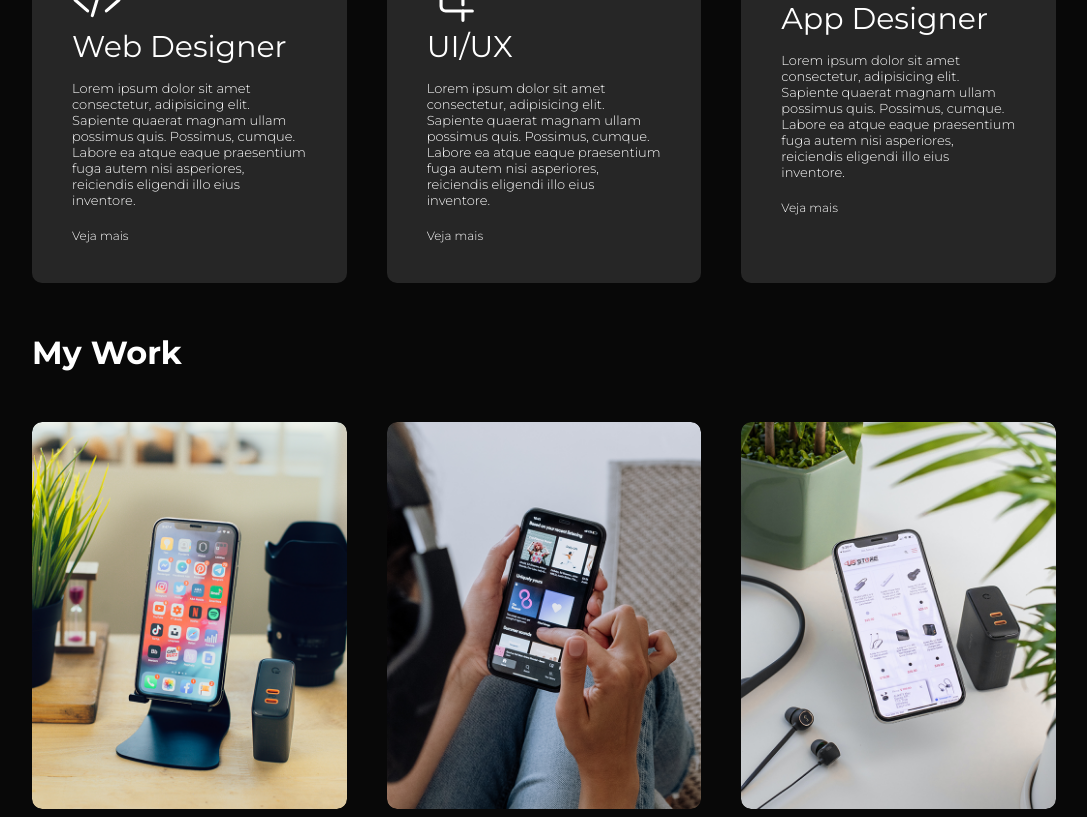
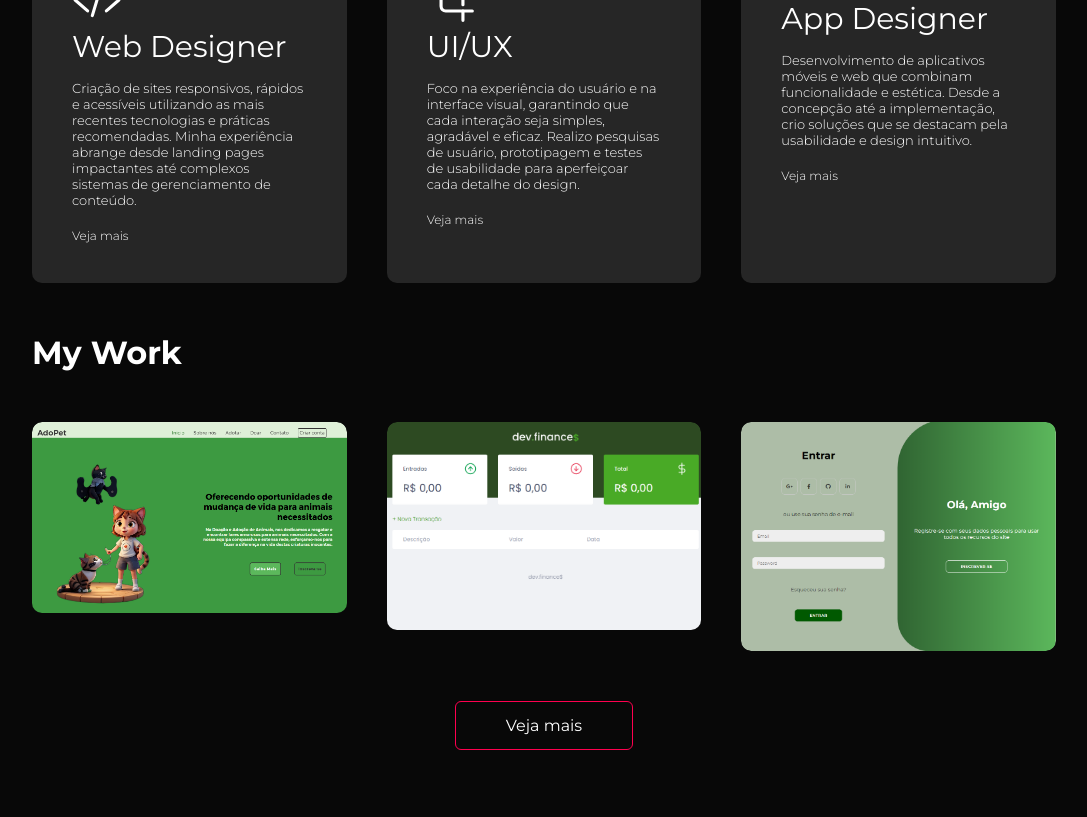
Before and after one commit to Offklaus/PortifolioUNI, a plain HTML site: page index.html in a window 1280 px wide. Shown: the part 1655-2472 px from the top of the page, without its empty margins (96-1183 px from the left). Drawn offline with nearby package versions, Linux system fonts and the light colour scheme.

Commit message:
Add files via upload

```diff
--- a/index.html
+++ b/index.html
@@ -85,21 +85,23 @@
                 <div>
                     <ion-icon name="code-slash-outline"></ion-icon>
                     <h2>Web Designer</h2>
-                    <p>Lorem ipsum dolor sit amet consectetur, adipisicing elit. Sapiente quaerat magnam ullam possimus quis. Possimus, cumque. Labore ea atque eaque praesentium fuga autem nisi asperiores, reiciendis eligendi illo eius inventore.</p>
+                    <p>Criação de sites responsivos, rápidos e acessíveis utilizando as mais recentes tecnologias e práticas recomendadas. Minha experiência abrange desde landing pages impactantes até complexos sistemas de gerenciamento de conteúdo.</p>
                     <a href="">Veja mais </a>
                 </div>
 
                 <div>
                     <ion-icon name="crop-outline"></ion-icon>
                     <h2>UI/UX</h2>
-                    <p>Lorem ipsum dolor sit amet consectetur, adipisicing elit. Sapiente quaerat magnam ullam possimus quis. Possimus, cumque. Labore ea atque eaque praesentium fuga autem nisi asperiores, reiciendis eligendi illo eius inventore.</p>
+                    <p>Foco na experiência do usuário e na interface visual, garantindo que cada interação seja simples, agradável e eficaz. Realizo pesquisas de usuário, prototipagem e testes de usabilidade para aperfeiçoar cada detalhe do design.
+
+                    </p>
                     <a href="">Veja mais </a>
                 </div>
 
                 <div>
                     <ion-icon class="icon" name="logo-apple-appstore"></ion-icon>
                     <h2>App Designer</h2>
-                    <p>Lorem ipsum dolor sit amet consectetur, adipisicing elit. Sapiente quaerat magnam ullam possimus quis. Possimus, cumque. Labore ea atque eaque praesentium fuga autem nisi asperiores, reiciendis eligendi illo eius inventore.</p>
+                    <p>Desenvolvimento de aplicativos móveis e web que combinam funcionalidade e estética. Desde a concepção até a implementação, crio soluções que se destacam pela usabilidade e design intuitivo.</p>
                     <a href="">Veja mais </a>
                 </div>
 
@@ -114,39 +116,30 @@
             <h1 class="sub-title">My Work</h1>
             <div class="work_list">
                 <div class="work">
-                    <img src="images/work-1.png">
+                    <img src="images/ADOPET.png">
                     <div class="layer">
-                        <h3>Social Media App</h3>
-                        <p>Lorem ipsum dolor sit amet, consectetur adipisicing elit.
-                            Itaque consectetur odio nihil rerum, tempora provident qui
-                            natus doloribus ipsam reiciendis commodi ex hic! Perspiciatis sint, i
-                            psam sed doloremque optio molestias?</p>
+                        <h3>AdoPet</h3>
+                        <p>Um site usado para adoção de animais de estimação, criada no intuito de ajudar e facilitar.</p>
+                            <a href="https://offklaus.github.io/Petshop/"><ion-icon class="icon" name="share-outline"></ion-icon></a>
+
+                    </div>
+                </div>
+
+                <div class="work">
+                    <img src="images/fincias.png">
+                    <div class="layer">
+                        <h3>App de financias</h3>
+                        <p>Intuito de aprender e estudar, desenvolver um app onde controla seu gastos.</p>
                             <a href=""><ion-icon class="icon" name="share-outline"></ion-icon></a>
 
                     </div>
                 </div>
 
                 <div class="work">
-                    <img src="images/work-2.png">
+                    <img src="images/LOGIN.png">
                     <div class="layer">
-                        <h3>Music Media App</h3>
-                        <p>Lorem ipsum dolor sit amet, consectetur adipisicing elit.
-                            Itaque consectetur odio nihil rerum, tempora provident qui
-                            natus doloribus ipsam reiciendis commodi ex hic! Perspiciatis sint, i
-                            psam sed doloremque optio molestias?</p>
-                            <a href=""><ion-icon class="icon" name="share-outline"></ion-icon></a>
-
-                    </div>
-                </div>
-
-                <div class="work">
-                    <img src="images/work-3.png">
-                    <div class="layer">
-                        <h3>Online Store App</h3>
-                        <p>Lorem ipsum dolor sit amet, consectetur adipisicing elit.
-                            Itaque consectetur odio nihil rerum, tempora provident qui
-                            natus doloribus ipsam reiciendis commodi ex hic! Perspiciatis sint, i
-                            psam sed doloremque optio molestias?</p>
+                        <h3>Aba Login</h3>
+                        <p>Em forma de aprendizagem com as ferramentas HTML,CSS</p>
                             <a href=""><ion-icon class="icon" name="share-outline"></ion-icon></a>
                     </div>
                 </div>
@@ -162,8 +155,8 @@
             <div class="row">
                 <div class="contact-letf">
                     <h1 class="sub-title">Contact me</h1>
-                    <p><ion-icon class="icon" name="send-outline"></ion-icon>contac@exemple.com</p>
-                    <p><ion-icon class="icon" name="call-outline"></ion-icon>123456789</p>
+                    <p><ion-icon class="icon" name="send-outline"></ion-icon>joaovictorsrs2002@gmail.com.com</p>
+                    <p><ion-icon class="icon" name="call-outline"></ion-icon>35 99765-3327</p>
                     <div class="social-icons">
                         <a href=""><ion-icon class="icon" name="logo-facebook"></ion-icon></a>
                         <a href=""><ion-icon class="icon" name="logo-twitter"></ion-icon></a>
@@ -183,7 +176,6 @@
             </div>
         </div>
 
-        <div class="copyrright">copyrright @ Victor</div>
 
     </div>
 
--- a/style.css
+++ b/style.css
@@ -12,7 +12,7 @@ body {
 #header {
     width: 100%;
     height: 100vh;
-    background-image: url('images/background.png');
+    background-image: url('images/Group.png');
     background-size: cover;
     background-position: center ;
 }
```
Also changed, not shown: images/ADOPET.png (added), images/Group.png (added), images/LOGIN.png (added), images/fincias.png (added).
